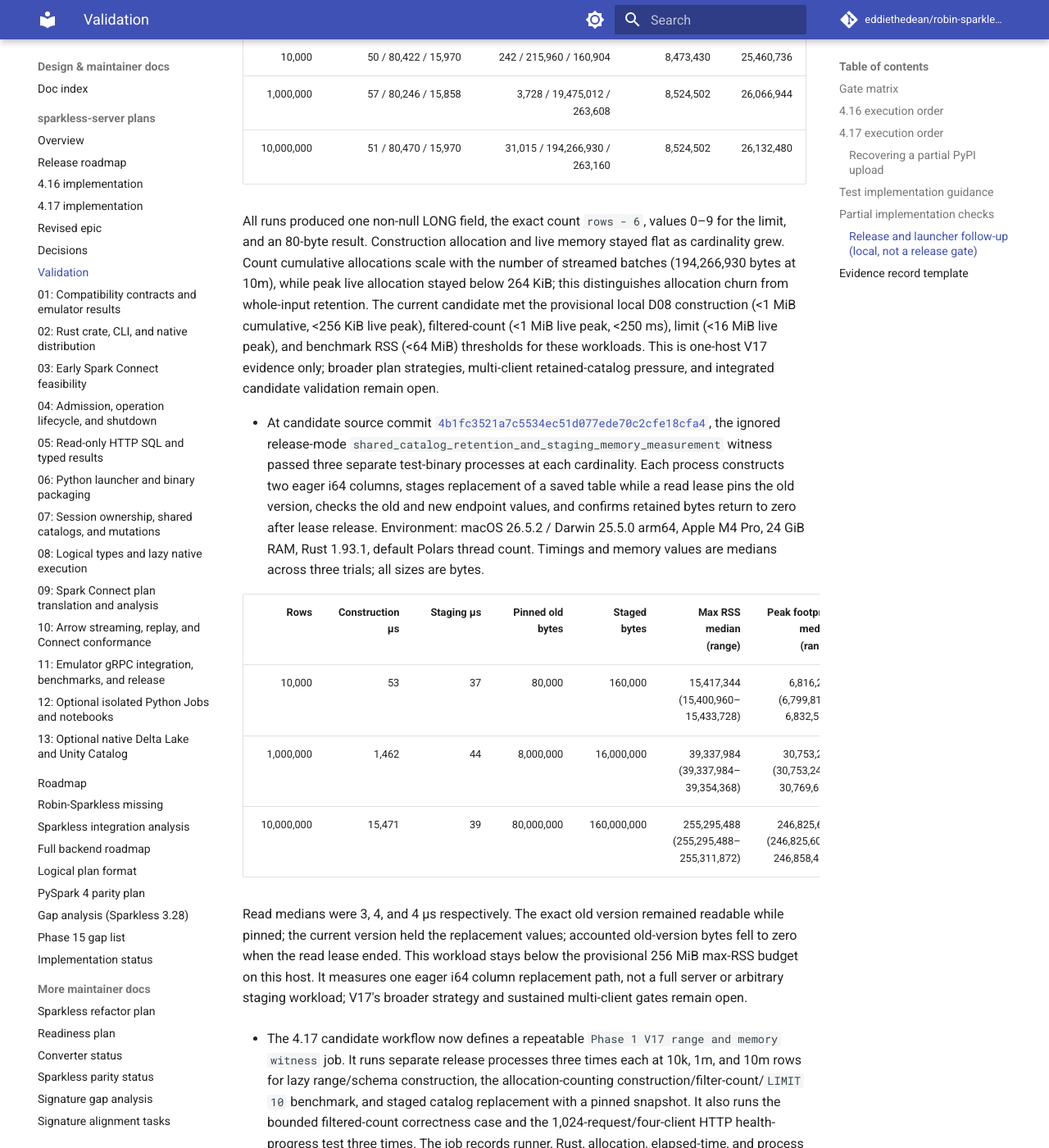
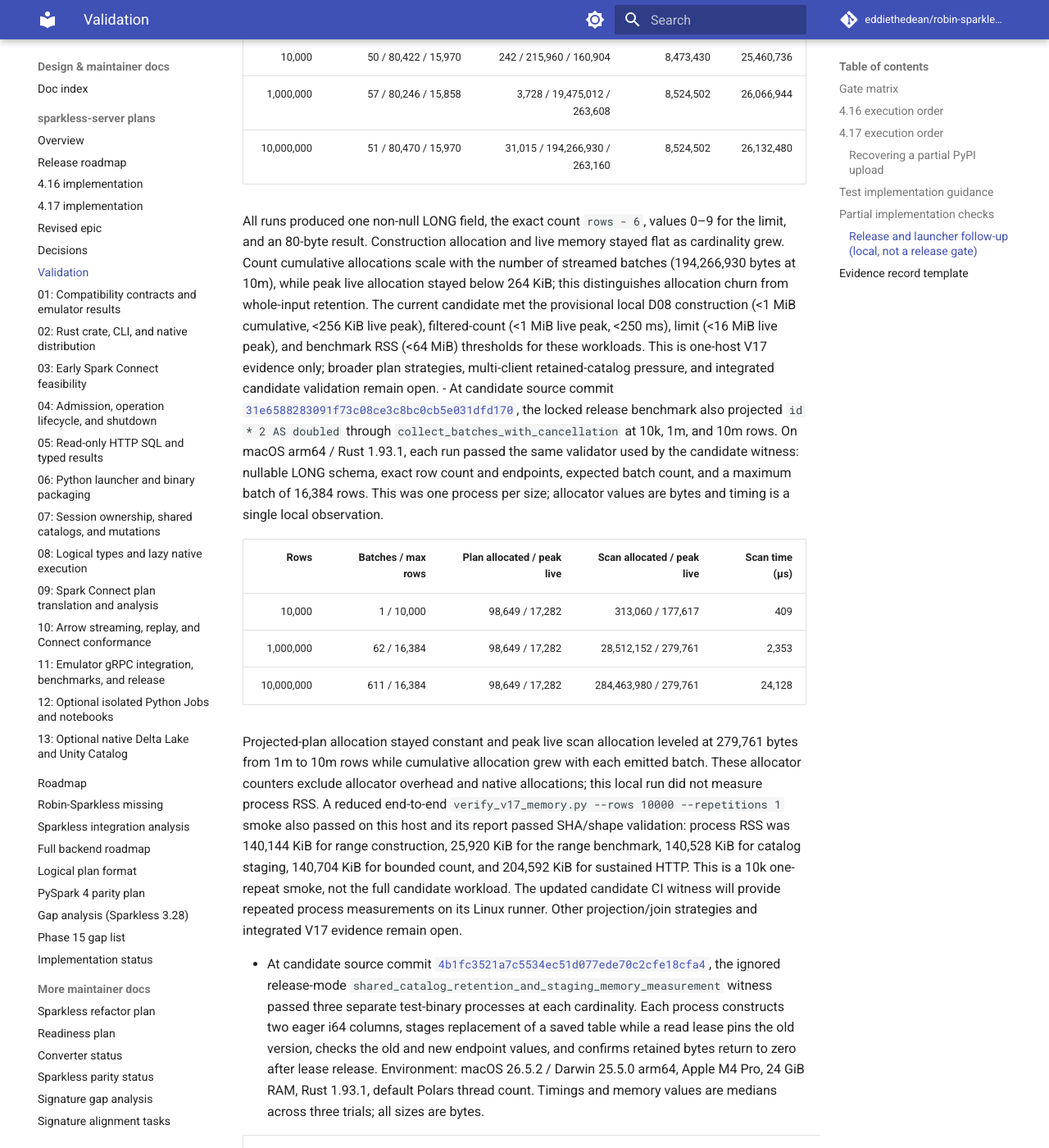
Before and after one commit to eddiethedean/robin-sparkless, an MkDocs documentation site: the page built from docs/plans/sparkless-server/VALIDATION.md, in a window 1280 px wide and 1400 px high, scrolled down 15435 px. Shown: the whole window at 82% size. Built offline with MkDocs 1.6.1 and Material for MkDocs 9.7.7, drawn with Linux system fonts in a browser that asks for light colours; comment, search, counter and statistics services are not loaded.

Commit message:
Document projected range V17 evidence

```diff
--- a/docs/plans/sparkless-server/VALIDATION.md
+++ b/docs/plans/sparkless-server/VALIDATION.md
@@ -141,6 +141,15 @@ These are local component checks, not passing release gates. The current work ha
   | 10,000,000 | 51 / 80,470 / 15,970 | 31,015 / 194,266,930 / 263,160 | 8,524,502 | 26,132,480 |
 
   All runs produced one non-null LONG field, the exact count `rows - 6`, values 0–9 for the limit, and an 80-byte result. Construction allocation and live memory stayed flat as cardinality grew. Count cumulative allocations scale with the number of streamed batches (194,266,930 bytes at 10m), while peak live allocation stayed below 264 KiB; this distinguishes allocation churn from whole-input retention. The current candidate met the provisional local D08 construction (<1 MiB cumulative, <256 KiB live peak), filtered-count (<1 MiB live peak, <250 ms), limit (<16 MiB live peak), and benchmark RSS (<64 MiB) thresholds for these workloads. This is one-host V17 evidence only; broader plan strategies, multi-client retained-catalog pressure, and integrated candidate validation remain open.
+- At candidate source commit [`31e6588283091f73c08ce3c8bc0cb5e031dfd170`](https://github.com/eddiethedean/robin-sparkless/commit/31e6588283091f73c08ce3c8bc0cb5e031dfd170), the locked release benchmark also projected `id * 2 AS doubled` through `collect_batches_with_cancellation` at 10k, 1m, and 10m rows. On macOS arm64 / Rust 1.93.1, each run passed the same validator used by the candidate witness: nullable LONG schema, exact row count and endpoints, expected batch count, and a maximum batch of 16,384 rows. This was one process per size; allocator values are bytes and timing is a single local observation.
+
+  | Rows | Batches / max rows | Plan allocated / peak live | Scan allocated / peak live | Scan time (µs) |
+  | ---: | ---: | ---: | ---: | ---: |
+  | 10,000 | 1 / 10,000 | 98,649 / 17,282 | 313,060 / 177,617 | 409 |
+  | 1,000,000 | 62 / 16,384 | 98,649 / 17,282 | 28,512,152 / 279,761 | 2,353 |
+  | 10,000,000 | 611 / 16,384 | 98,649 / 17,282 | 284,463,980 / 279,761 | 24,128 |
+
+  Projected-plan allocation stayed constant and peak live scan allocation leveled at 279,761 bytes from 1m to 10m rows while cumulative allocation grew with each emitted batch. These allocator counters exclude allocator overhead and native allocations; this local run did not measure process RSS. A reduced end-to-end `verify_v17_memory.py --rows 10000 --repetitions 1` smoke also passed on this host and its report passed SHA/shape validation: process RSS was 140,144 KiB for range construction, 25,920 KiB for the range benchmark, 140,528 KiB for catalog staging, 140,704 KiB for bounded count, and 204,592 KiB for sustained HTTP. This is a 10k one-repeat smoke, not the full candidate workload. The updated candidate CI witness will provide repeated process measurements on its Linux runner. Other projection/join strategies and integrated V17 evidence remain open.
 
 - At candidate source commit [`4b1fc3521a7c5534ec51d077ede70c2cfe18cfa4`](https://github.com/eddiethedean/robin-sparkless/commit/4b1fc3521a7c5534ec51d077ede70c2cfe18cfa4), the ignored release-mode `shared_catalog_retention_and_staging_memory_measurement` witness passed three separate test-binary processes at each cardinality. Each process constructs two eager i64 columns, stages replacement of a saved table while a read lease pins the old version, checks the old and new endpoint values, and confirms retained bytes return to zero after lease release. Environment: macOS 26.5.2 / Darwin 25.5.0 arm64, Apple M4 Pro, 24 GiB RAM, Rust 1.93.1, default Polars thread count. Timings and memory values are medians across three trials; all sizes are bytes.
 
```
Also changed, not shown: docs/plans/sparkless-server/RELEASE_4_17.md (+1 -1 lines).
